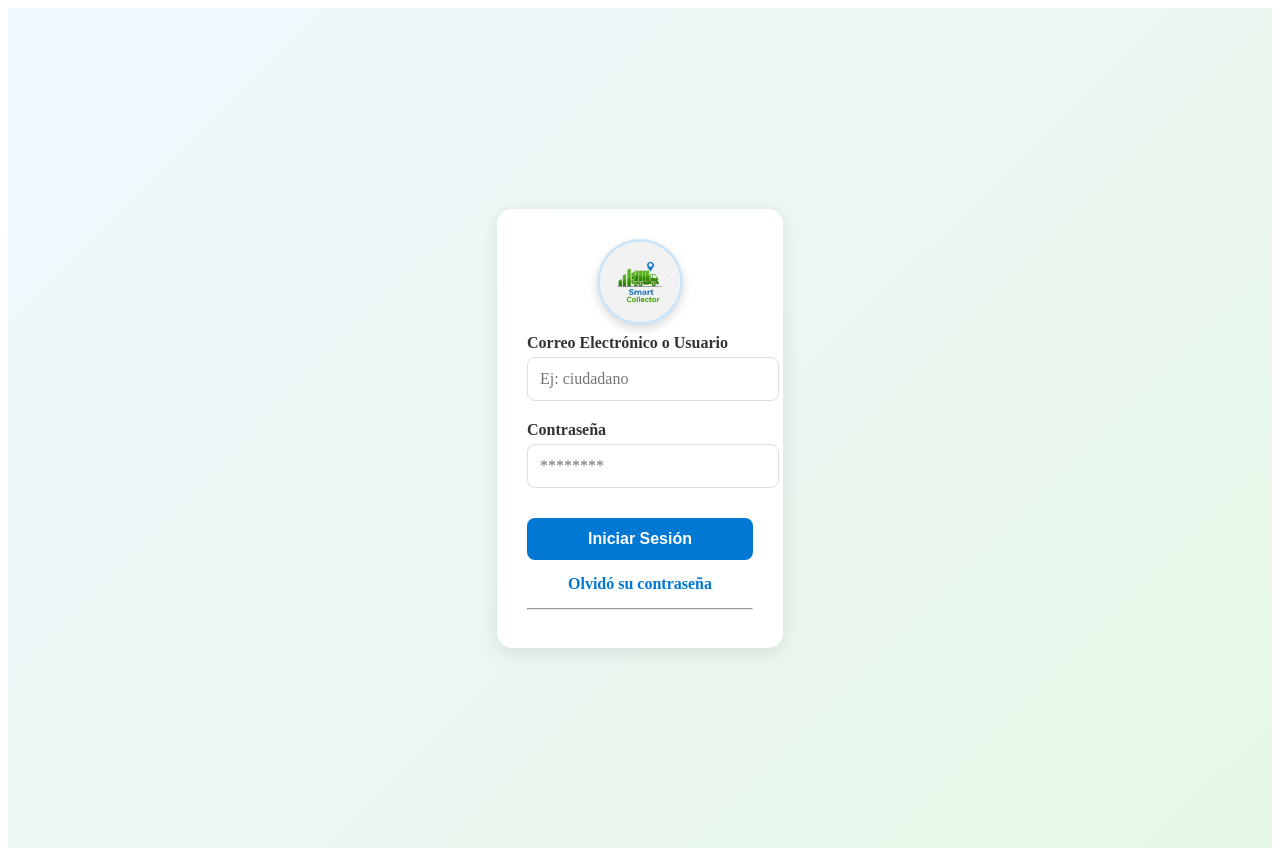
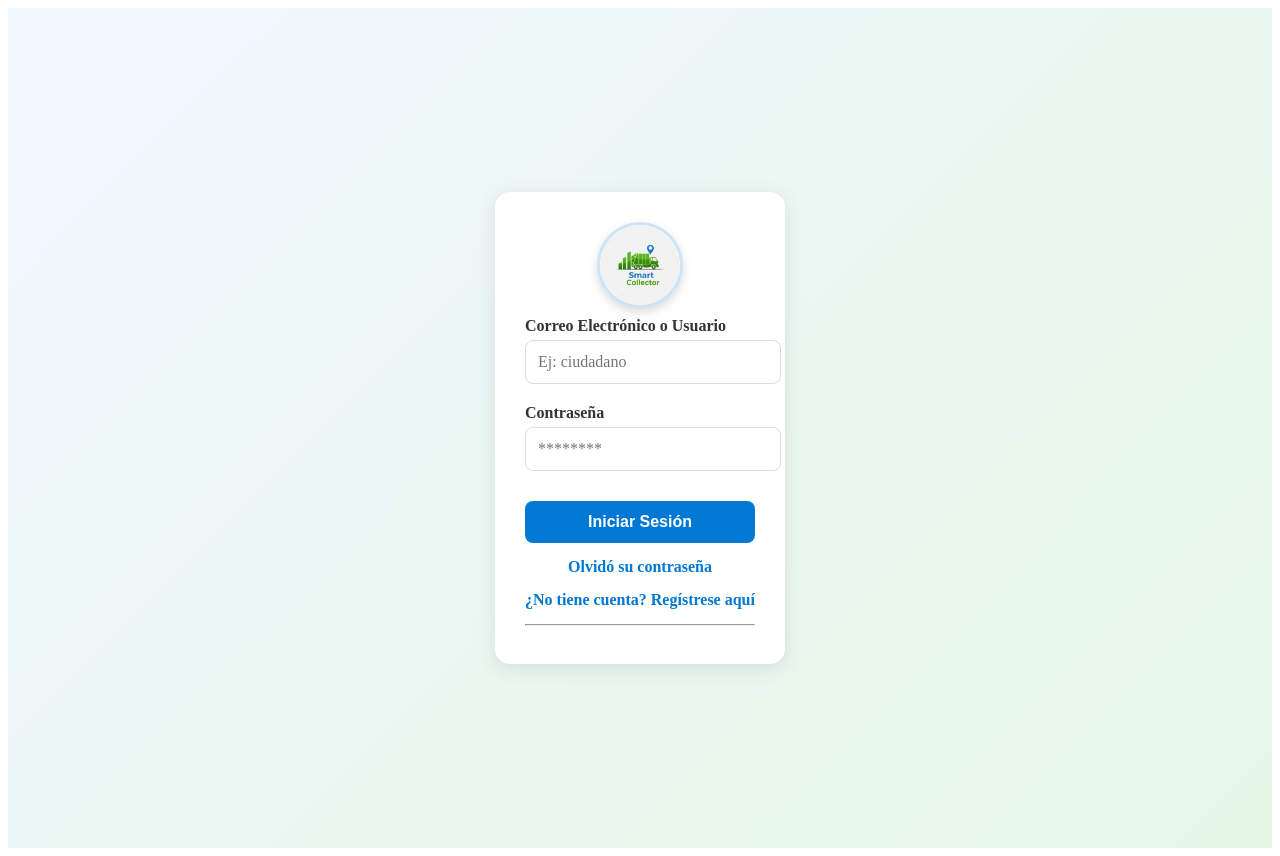
Before and after one commit to alexissactahay-commits/smart-collector-nahuala, a React (Create React App) app in the folder frontend/: page /login in a window 1280 px wide. Built offline with nearby package versions, Linux system fonts and the light colour scheme; no server answers.

Commit message:
Fix: Login.js usa REACT_APP_API_URL para Render

```diff
--- a/frontend/src/components/Login.js
+++ b/frontend/src/components/Login.js
@@ -103,10 +103,16 @@ const Login = () => {
             <a onClick={() => navigate('/forgot-password')}>Olvidó su contraseña</a>
           </div>
 
+          <div className="links" style={{ marginTop: '10px' }}>
+            {/* 👇 NUEVO: enlace para registrarse */}
+            <a onClick={() => navigate('/register')} style={{ fontWeight: 'bold' }}>
+              ¿No tiene cuenta? Regístrese aquí
+            </a>
+          </div>
+
           <hr />
 
           {/* 🔕 GOOGLE LOGIN DESACTIVADO */}
-          {/* <GoogleLogin ... /> */}
         </form>
       </div>
     </div>
```
